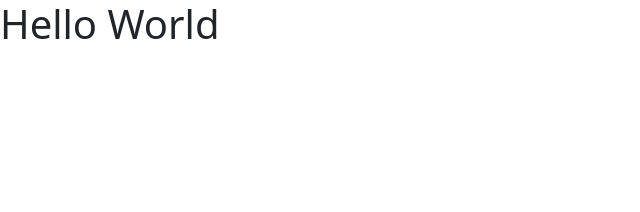
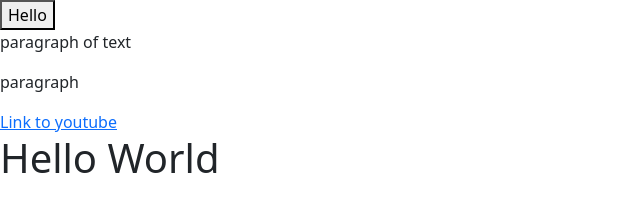
Before and after one commit to woottinun2545/html_and_css_tutorial, a plain HTML site: page index.html in a window 1280 px wide. Shown: the whole page, without its empty margins (0-640 px from the left). Drawn offline with nearby package versions, Linux system fonts and the light colour scheme.

Commit message:
try to build some simple html basic

```diff
--- a/index.html
+++ b/index.html
@@ -9,6 +9,18 @@
     <title>Document</title>
 </head>
 <body>
+    <!-- Extra spaces and extra newb line are essentially counted as one space in HTML -->
+    <!-- <opening tags></closing tag> -->
+    <!-- This is to create the button -->
+    <button>Hello</button>
+    <!-- This is to write a paragraph of text -->
+    <p>paragraph of text</p>
+    <p>paragraph</p>
+    <!-- learn how to link to another website -->
+    <!-- <a>link</a> a stands for anchor element -->
+    <!-- href and target are attribute, link is value -->
+
+    <a href="https://www.youtube.com/" target = "_blank">Link to youtube</a>
     <script>
         console.log("Hello World!");
     </script>
```
Also changed, not shown: exercise1.html (added, +6 -0 lines).
